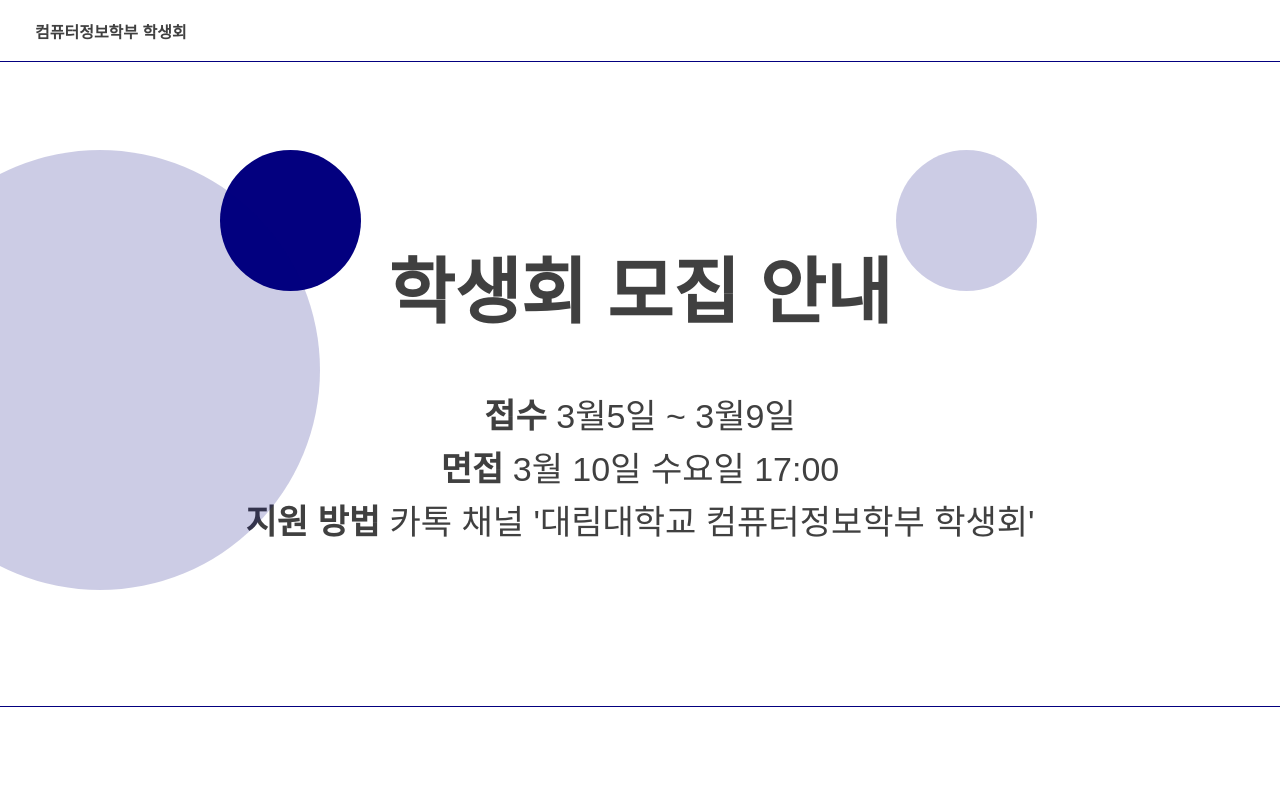
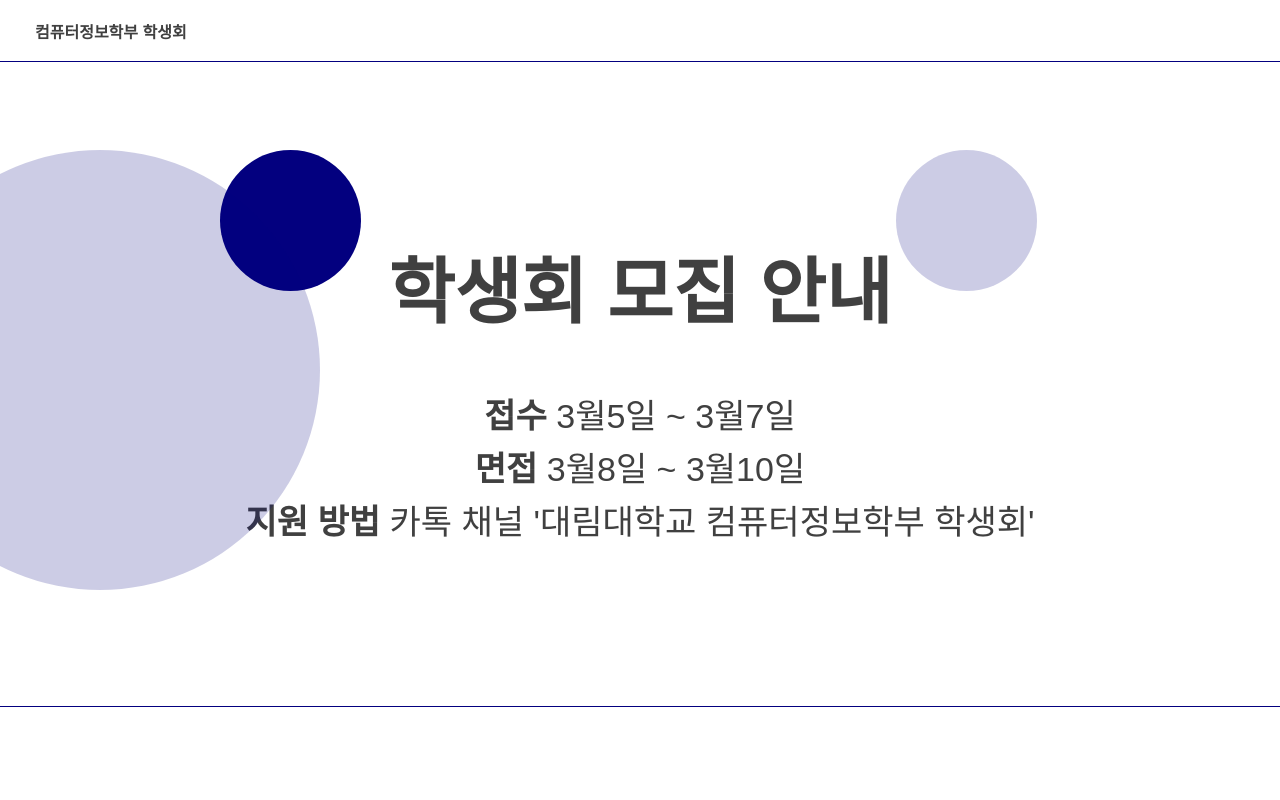
Before and after one commit to Jsubak/major-software-2021, a plain HTML site: page index.html in a window 1280 px wide. Shown: the top 800 px of the page. Drawn offline with nearby package versions, Linux system fonts and the light colour scheme; a web font is replaced by a local one.

Commit message:
change html

```diff
--- a/index.html
+++ b/index.html
@@ -32,8 +32,8 @@
                 </div>
             </div>
             <ul class="list">
-                <li id="list1"><span> 접수</span> 3월5일 ~ 3월9일</li>
-                <li id="list1"><span>면접</span> 3월 10일 수요일 17:00<br></li>
+                <li id="list1"><span> 접수</span> 3월5일 ~ 3월7일</li>
+                <li id="list1"><span>면접</span> 3월8일 ~ 3월10일<br></li>
                 <li id="list1"><span>지원 방법</span> 카톡 채널 '대림대학교 컴퓨터정보학부 학생회' <br></li>
 
             </ul>
```
